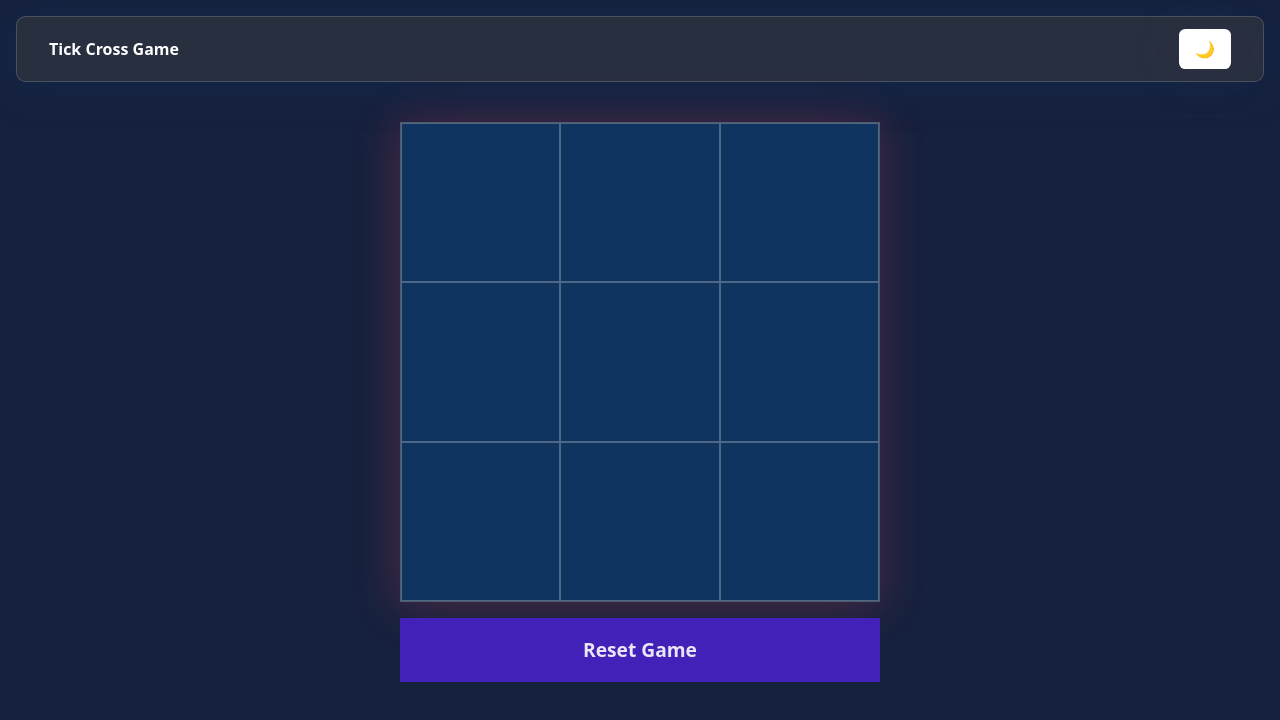
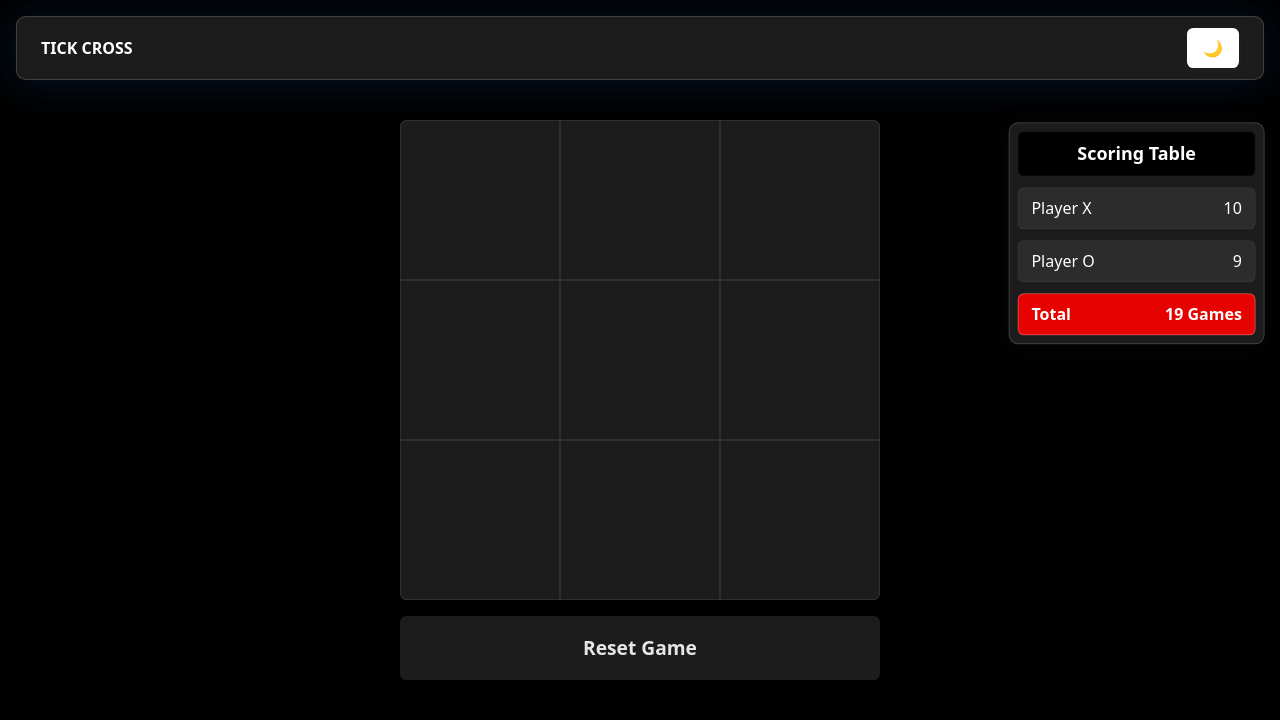
Before and after one commit to Muneeb-1122/Tick-Cross-game, a plain HTML site: page index.html in a window 1280 px wide. Drawn offline with nearby package versions, Linux system fonts and the light colour scheme.

Commit message:
improve the colors and remove the container height while using the padding

```diff
--- a/index.html
+++ b/index.html
@@ -13,7 +13,7 @@
 <body class="dark-mode">
     <nav>
         <div class="logo">
-            <h6>Tick Cross Game</h6>
+            <h6>TICK CROSS</h6>
         </div>
         <div class="theme">
             <button class="mode">
@@ -26,15 +26,15 @@
 
         </div> -->
         <div class="game">
-            <div class="card box"></div>
-            <div class="card box"></div>
-            <div class="card box"></div>
-            <div class="card box"></div>
-            <div class="card box"></div>
-            <div class="card box"></div>
-            <div class="card box"></div>
-            <div class="card box"></div>
-            <div class="card box"></div>
+            <div class="card round1"></div>
+            <div class="card"></div>
+            <div class="card round2"></div>
+            <div class="card"></div>
+            <div class="card"></div>
+            <div class="card"></div>
+            <div class="card round3"></div>
+            <div class="card"></div>
+            <div class="card round4"></div>
         </div>
         <div class="btn2 againbtn2">
             <button>Reset Game</button>
@@ -56,7 +56,8 @@
             </button>
         </div>
         <div class="congrats">
-            <h2>Congratulations! 🏆</h2>
+            <h2>Congratulations!</h2>
+            <!-- <h2>🏆</h2> -->
         </div>
         <div class="msg">
             <h6> Player X Wins!</h6>
@@ -66,6 +67,21 @@
             <button>New Game</button>
         </div>
     </div>
+    <div class="all-result">
+        <h5 class="all-result-heading">Scoring Table</h5>
+        <div class="player-1">
+            <h6>Player X</h6>
+            <p>10</p>
+        </div>
+        <div class="player-2">
+            <h6>Player O</h6>
+            <p>9</p>
+        </div>
+        <div class="total-matches">
+            <h6>Total</h6>
+            <p>19 Games</p>
+        </div>
+    </div>
 
     <script src="script.js"></script>
 </body>
--- a/style.css
+++ b/style.css
@@ -10,117 +10,30 @@ body {
     align-items: center;
     justify-content: center;
     padding: 1rem;
+    position: relative;
 }
 
 /* Dark Mode Default */
 .dark-mode {
-    background-color: #16213D;
+    background-color: #000;
     color: #fff;
 }
 
 /* Light Mode After Click the modeBtn  */
 .light-mode {
-    background-color: #e1dede;
+    background-color: #F5F4F4;
     color: #000;
-}
-
-/* Navigation */
-nav {
-    width: 100%;
-    height: 3vh;
-    display: flex;
-    align-items: center;
-    justify-content: space-around;
-    padding: 2rem;
-    background-color:  rgba(67, 67, 67, 0.42);
-    box-shadow: -1px 2px 40px 3px #0f336059;
-    border: 1px solid #ffffff2a;
-    border-radius: .6rem;
-    font-weight: 900;
 }
 
 body.light-mode nav {
     background-color: #fff;
-    box-shadow: none;
-}
-
-.theme {
-    display: flex;
-    align-items: center;
-    justify-content: end;
-    width: 50%;
-}
-
-.logo {
-    display: flex;
-    align-items: center;
-    width: 50%;
-}
-
-
-.mode {
-    box-shadow: -1px 2px 40px 10px rgba(67, 67, 67, 0.1);
-}
-
-/* Theme Button */
-.mode {
-    padding: .5rem 1rem;
-    background-color: white;
-    border-radius: .4rem;
-    color: #000;
-    cursor: pointer;
-    border: none;
-    font-size: 1rem;
-    font-weight: 600;
+    box-shadow: -1px 2px 30px 0px rgba(67, 67, 67, 0.1);
 }
 
 /* Light Mode Button */
 body.light-mode .mode {
     background-color: #000;
     color: #fff;
-}
-
-main {
-    display: flex;
-    flex-direction: column;
-    gap: 1rem;
-    align-items: center;
-    justify-content: center;
-    padding-top: 2.5rem;
-    /* display: none; */
-}
-
-/* box container */
-.game {
-    height: 60vh;
-    width: 60vh;
-    display: flex;
-    flex-wrap: wrap;
-    align-items: center;
-    justify-content: center;
-    box-shadow: -1px 2px 40px 3px #e945603c;
-    border: 1px solid #d7d7d74f;
-    transition: all linear;
-}
-
-/* Cards */
-.card {
-    width: 33.3%;
-    height: 33.3%;
-    display: flex;
-    align-items: center;
-    justify-content: center;
-    font-size: 4vw;
-    cursor: pointer;
-    border: 1px solid #d7d7d74f;
-    background-color: #0F3460;
-    color: white;
-    transition: background-color 0.3s ease-in-out, color 0.3s ease-in-out;
-}
-
-/* Hover Effect */
-.card:hover {
-    background-color: rgb(33, 141, 183);
 }
 
 /* Light Mode Cards */
@@ -131,7 +44,6 @@ body.light-mode .card {
 }
 
 body.light-mode .game {
-    box-shadow: -1px 2px 40px 3px rgba(67, 67, 67, 0.1);
 }
 
 body.light-mode .btn1 {
@@ -158,6 +70,144 @@ body.light-mode .card:hover {
     color: white;
 }
 
+
+body.light-mode .cross-btn svg {
+    color: #000;
+}
+
+.dark-mode .cross-btn svg path {
+    fill: #fff;
+}
+
+.dark-mode .all-result {
+    background-color:  rgba(67, 67, 67, 0.42);
+}
+
+.dark-mode .all-result h5 {
+    border: 1px solid #ffffff0b;
+}
+
+.dark-mode .player-1 {
+    background-color:  rgba(67, 67, 67, 0.42);
+    border: 1px solid #ffffff0b;
+}
+
+.dark-mode .player-2 {
+    background-color:  rgba(67, 67, 67, 0.42);
+    border: 1px solid #ffffff0b;
+}
+
+.dark-mode .all-result-heading {
+    background-color: #000;
+}
+
+.dark-mode .total-matches {
+    background-color: rgba(255, 0, 0, 0.897);
+}
+
+/* Navigation */
+nav {
+    width: 100%;
+    /* height: 3vh; */
+    display: flex;
+    align-items: center;
+    justify-content: space-around;
+    padding: .7em 1.5rem;
+    background-color:  rgba(67, 67, 67, 0.42);
+    box-shadow: -1px 2px 40px 3px #0f336059;
+    border: 1px solid #ffffff2a;
+    border-radius: .6rem;
+    font-weight: 900;
+}
+
+.theme {
+    display: flex;
+    align-items: center;
+    justify-content: end;
+    width: 50%;
+}
+
+.logo {
+    display: flex;
+    align-items: center;
+    width: 50%;
+}
+
+.mode {
+    box-shadow: 0px 2px 4px 2px rgba(67, 67, 67, 0.1);
+}
+
+/* Theme Button */
+.mode {
+    padding: .5rem 1rem;
+    background-color: white;
+    border-radius: .4rem;
+    color: #000;
+    cursor: pointer;
+    border: none;
+    font-size: 1rem;
+    font-weight: 600;
+}
+
+main {
+    display: flex;
+    flex-direction: column;
+    gap: 1rem;
+    align-items: center;
+    justify-content: center;
+    padding-top: 2.5rem;
+    /* display: none; */
+    position: relative;
+}
+
+/* box container */
+.game {
+    height: 60vh;
+    width: 60vh;
+    display: flex;
+    flex-wrap: wrap;
+    align-items: center;
+    justify-content: center;
+    /* border: 1px solid #d7d7d74f; */
+    transition: all linear;
+}
+
+/* Cards */
+.card {
+    width: 33.3%;
+    height: 33.3%;
+    display: flex;
+    align-items: center;
+    justify-content: center;
+    font-size: 4vw;
+    cursor: pointer;
+    border: 1px solid #ffffff17;
+    background-color: rgba(67, 67, 67, 0.42);
+    color: white;
+    transition: background-color 0.3s ease-in-out, color 0.3s ease-in-out;
+}
+
+.round1 {
+    border-radius: .4rem 0 0 0;
+}
+
+.round2 {
+    border-radius: 0 .4rem 0 0;
+}
+
+.round3 {
+    border-radius: 0 0 0 .4rem;
+}
+
+.round4 {
+    border-radius: 0 0 .4rem 0;;
+}
+
+/* Hover Effect */
+.card:hover {
+    background-color: #7979798f;
+}
+
 .btn1, .btn2 {
     width: 100%;
     height: 8vh;
@@ -170,10 +220,11 @@ body.light-mode .card:hover {
     justify-content: center;
     text-align: center;
     cursor: pointer;
+    border-radius: .4rem;
 }
 
 .btn2 {
-    background-color: rgb(65, 33, 183);
+    background-color: rgba(67, 67, 67, 0.42);
     transition: background-color 0.3s ease-in-out, color 0.3s ease-in-out;
     cursor: pointer;
     color: #ffffffe3;
@@ -185,22 +236,22 @@ body.light-mode .card:hover {
 
 .result {
     width: 25vw;
-    height: 50vh;
+    height: auto;
     background-color: rgba(67, 67, 67, 0.42);
     box-shadow: -1px 2px 40px 3px #0f336059;
     border: 1px solid #ffffff2a;
     position: absolute;
     top: 50%;
     left: 50%;
-    transform: translate(-50%, -50%);
+    transform: translate(-50%, 50%);
     border-radius: 1rem;
-    padding: .3rem .6rem 0 .6rem;
+    padding: 0rem .6rem .6rem .6rem;
     display: none;
 }
 
 .cross-btn {
     width: 100%;
-    height: 15%;
+    padding: .6rem 0rem;
     display: flex;
     align-items: center;
     justify-content: end;
@@ -211,18 +262,9 @@ body.light-mode .card:hover {
     color: #fff;
 }
 
-body.light-mode .cross-btn svg {
-    color: #000;
-}
-
-.dark-mode .cross-btn svg path {
-    fill: #fff;  /* ✅ This should work */
-}
-
-
 .congrats {
     width: 100%;
-    height: 20%;
+    /* background-color: red; */
     display: flex;
     flex-direction: column;
     gap: .5rem;
@@ -232,16 +274,15 @@ body.light-mode .cross-btn svg {
 
 .congrats h2 {
     font-size: 2.3vw;
-    font-weight: 500;
+    font-weight: 900;
 }
 
 .msg {
     width: 100%;
-    height: 43%;
     /* background-color: red; */
-    padding: 0 2rem;
+    padding: 1.5rem 0rem;
     line-height: 1.3;
-    /* background-color: red; */
+    /* background-color: green; */
     display: flex;
     flex-direction: column;
     gap: .5rem;
@@ -261,7 +302,8 @@ body.light-mode .cross-btn svg {
 
 .res-btn {
     width: 100%;
-    height: 18%;
+    padding: .5rem 0;
+    /* background-color: #00000084; */
     background-color: #00000084;
     display: flex;
     align-items: center;
@@ -271,6 +313,7 @@ body.light-mode .cross-btn svg {
     color: #fff;
     cursor: pointer;
     transition: background-color 0.3s ease-in-out, color 0.3s ease-in-out;
+    border-radius: .6rem;
 }
 
 .res-btn button {
@@ -278,13 +321,82 @@ body.light-mode .cross-btn svg {
     font-weight: 900;
 }
 
+.all-result {
+    width: 20%;
+    height: auto;
+    background-color: white;
+    box-shadow: -1px 2px 20px 3px rgba(67, 67, 67, 0.1);
+    border: 1px solid #ffffff2a;
+    border-radius: .6rem;
+    position: absolute;
+    top: 0%;
+    right: 0%;
+    transform: translate(-6%, 55%);
+    display: flex;
+    flex-direction: column;
+    align-items: center;
+    justify-content: center;
+    padding: .5rem;
+    gap: .7rem;
+}
+
+.all-result h5 {
+    width: 100%;
+    padding: .5rem;
+    border-radius: .4rem;
+    /* background-color: #00000084; */
+    background-color: #000;
+    color: #fff;
+    font-size: 1.4vw;
+    font-weight: 700;
+    display: flex;
+    justify-content: space-between;
+    align-items: center;
+    justify-content: center;
+    border: 1px solid #d7d7d74f;
+}
+
+.player-1 {
+    display: flex;
+    justify-content: space-between;
+    padding: .5rem .8rem;
+    border-radius: .4rem;
+    background-color: #e1dede58;
+    width: 100%;
+    border: 1px solid #d7d7d74f;
+    font-weight: 400;
+}
+
+.player-2 {
+    display: flex;
+    justify-content: space-between;
+    padding: .5rem .8rem;
+    border-radius: .4rem;
+    background-color: #e1dede58;
+    width: 100%;
+    border: 1px solid #d7d7d74f;
+    font-weight: 400;
+}
+
+.total-matches {
+    display: flex;
+    justify-content: space-between;
+    padding: .5rem .8rem;
+    border-radius: .4rem;
+    background-color: #E1DEDE;
+    width: 100%;
+    border: 1px solid #d7d7d74f;
+    font-weight: 700;
+}
+
 @media (max-width: 768px) {
     .game {
         width: 100%;
         height: auto;
+        box-shadow: 0px 0px 40px 0px rgba(67, 67, 67, 0.1);
     }
     main {
-        padding: 6rem 0rem;
+        padding: 8rem 0rem;
     }
     .card {
         width: 30vw;
@@ -298,35 +410,48 @@ body.light-mode .cross-btn svg {
         display: none;
         width: 90%;
         height: auto;
-        padding: 1rem .5rem;
-        display: flex;
-        flex-direction: column;
-        align-items: center;
-        justify-content: space-between;
+        padding: .5rem .5rem .7rem .5rem;
+    }
+    .congrats{
+        padding: 0;
+        /* background-color: red; */
+    }
+    .msg {
+        /* background-color: green; */
+        padding: 0rem;
+    }
+    .congrats h2:nth-child(2) {
+        display: none;
     }
     .congrats h2 {
         font-size: 8vw;
     }
     .msg h6 {
-        font-size: 6vw;
+        font-size: 7vw;
     }
     .msg p {
-        font-size: 4vw;
+        font-size: 5vw;
     }
     .msg {
-        height: 18vh;
+        padding: 2rem 1rem;
         display: flex;
         align-items: center;
         justify-content: center;
     }
     .res-btn {
+        padding: .8rem;
         background-color: #000;
     }
     .res-btn button {
-        padding: 1rem 0rem;
         font-size: 4vw;
     }
     nav {
-        padding: 2rem 1rem;
+        padding: .7rem 1rem;
+    }
+    .all-result {
+        display: none;
+    }
+    .mode {
+        padding: .4rem .8rem;
     }
 }
```
